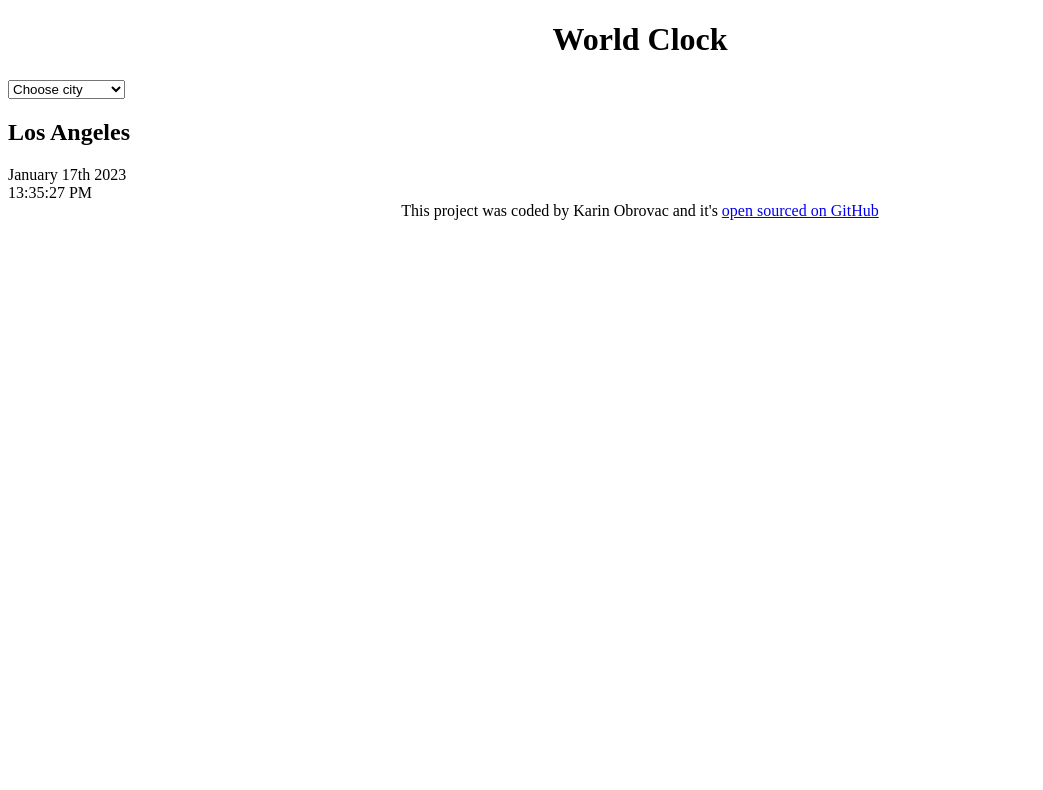
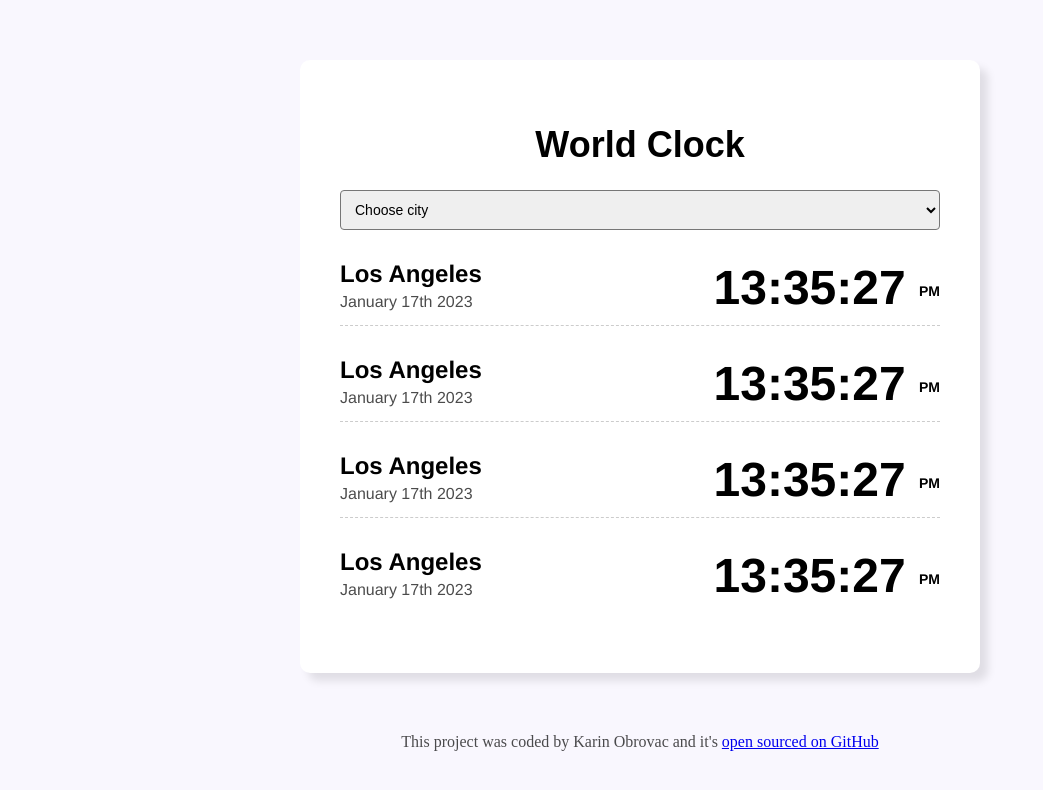
Before and after one commit to kobrovac/world-clock, a plain HTML site: page index.html in a window 1280 px wide. Shown: the whole page, without its empty margins (0-1043 px from the left). Drawn offline with nearby package versions, Linux system fonts and the light colour scheme.

Commit message:
Styled the project

```diff
--- a/css/style.css
+++ b/css/style.css
@@ -1,7 +1,83 @@
+body {
+    background-color: #f9f7fe;
+}
 h1 {
     text-align: center;
+    font-family: sans-serif;
+    font-size: 36px;
 }
+
+select {
+    display: block;
+    width: 100%;
+    padding: 10px;
+    border-radius: 4px;
+    font-size: 14px;
+}
+
+h2 {
+    margin: 0 0 5px;
+    font-size: 24px;
+    font-family: 'Helvetica', Arial, sans-serif;
+}
+
+.container {
+    max-width: 600px;
+    margin: 60px auto;
+    background: #fff;
+    padding: 40px;
+    box-shadow: 8px 8px 8px rgba(0,0,0,0.1);
+    border-radius: 10px;
+}
+
+.city {
+    display: flex;
+    justify-content: space-between;
+    margin: 20px 0;
+    border-bottom: 1px dashed rgba(0, 0, 0, 0.2);
+    vertical-align: middle;
+    padding: 10px 0;
+}
+
+.city:last-child {
+    border: none;
+}
+
+
+.date {
+    opacity: 0.7;
+    font-family: 'Helvetica',
+        Arial,
+        sans-serif;
+}
+.time {
+    font-size: 48px;
+    font-weight: bold;
+    font-family:'Helvetica',
+        Arial,
+        sans-serif;
+
+}
+
+.time small {
+    font-size: 14px;
+    vertical-align: middle;
+    line-height: 36px;
+    font-family:'Helvetica',
+        Arial,
+        sans-serif;
+}
+
+
+
+
+
+
+
 
 footer {
     text-align: center;
+    font-size: 16px;
+    color: rgba(0, 0, 0, 0.7);
+    margin: 0 auto;
 }
--- a/index.html
+++ b/index.html
@@ -20,10 +20,34 @@
     </select>
 
     <div class="city">
-        <h2>Los Angeles</h2>
-        <div class="date">January 17th 2023</div>
-        <div class="time">13:35:27 PM</div>
+        <div>
+            <h2>Los Angeles</h2>
+            <div class="date">January 17th 2023</div>
+        </div>
+        <div class="time">13:35:27 <small>PM</small></div>
     </div>
+    <div class="city">
+        <div>
+            <h2>Los Angeles</h2>
+            <div class="date">January 17th 2023</div>
+        </div>
+        <div class="time">13:35:27 <small>PM</small></div>
+    </div>
+    <div class="city">
+        <div>
+            <h2>Los Angeles</h2>
+            <div class="date">January 17th 2023</div>
+        </div>
+        <div class="time">13:35:27 <small>PM</small></div>
+    </div>
+    <div class="city">
+        <div>
+            <h2>Los Angeles</h2>
+            <div class="date">January 17th 2023</div>
+        </div>
+        <div class="time">13:35:27 <small>PM</small></div>
+    </div>
+
     </div>
     <footer>This project was coded by Karin Obrovac and it's
         <a href="https://github.com/kobrovac/world-clock"
```
